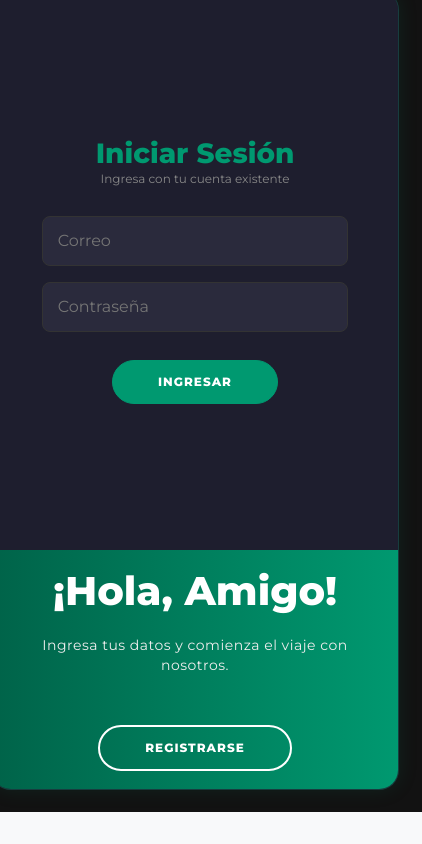
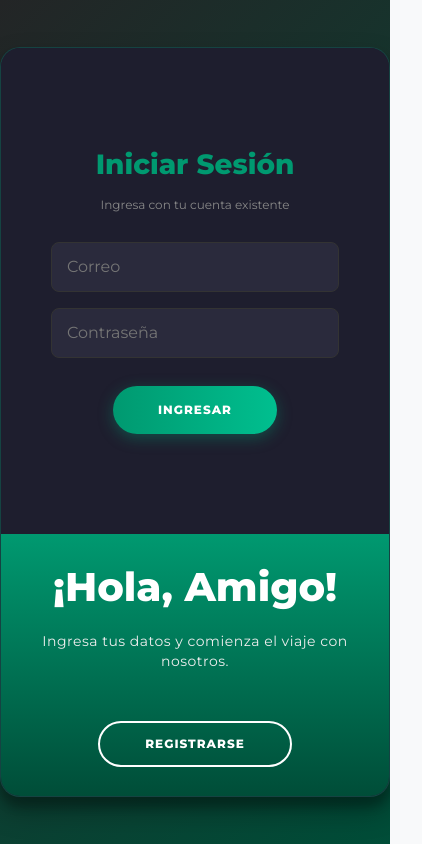
Before and after one commit to nikoalters/frontend-perfumes, a React (Vite) app: page /login in a window 390 px wide. Shown: the whole page, 422 px wide, since content can reach past the window. Built offline with nearby package versions, Linux system fonts and the light colour scheme.

Commit message:
mejorando logginpag4

```diff
--- a/src/pages/AuthPage.css
+++ b/src/pages/AuthPage.css
@@ -1,46 +1,55 @@
 @import url('https://fonts.googleapis.com/css?family=Montserrat:400,800');
 
 /* =========================================
-   CONFIGURACIÓN BASE
+   1. EL FONDO DEGRADADO (Adiós al negro plano)
    ========================================= */
 .auth-body {
-    background: #121212;
-    /* Fondo oscuro general */
+    /* Aquí está el cambio: Un degradado profundo y elegante */
+    background: linear-gradient(135deg, #232526 0%, #004d38 100%);
+    /* Se siente premium, no es "negro aburrido" */
+
     display: flex;
     justify-content: center;
     align-items: center;
     flex-direction: column;
     font-family: 'Montserrat', sans-serif;
     height: 100vh;
-    margin: -2rem;
-    /* Compensar el padding de App.css si es necesario */
+    margin: 0;
+    overflow: hidden;
 }
 
+/* =========================================
+   2. LA TARJETA PRINCIPAL (Estilo Neón Sutil)
+   ========================================= */
 .auth-container {
     background-color: #1e1e2e;
-    /* Color de la tarjeta oscura */
+    /* Tarjeta oscura para contraste */
     border-radius: 20px;
-    box-shadow: 0 14px 28px rgba(0, 0, 0, 0.25),
+
+    /* Sombra potente para que "flote" sobre el degradado */
+    box-shadow: 0 14px 28px rgba(0, 0, 0, 0.3),
         0 10px 10px rgba(0, 0, 0, 0.22);
+
     position: relative;
     overflow: hidden;
     width: 900px;
     max-width: 100%;
     min-height: 550px;
-    /* Sombra de neón sutil */
-    border: 1px solid #00997040;
-    box-shadow: 0 0 20px #00997020;
+
+    /* Borde neón sutil */
+    border: 1px solid rgba(0, 153, 112, 0.3);
 }
 
+/* Títulos y textos */
 .auth-title {
     font-weight: bold;
-    margin: 0;
+    margin: 0 0 15px 0;
     color: var(--color-principal);
-    /* Título verde */
+    /* Tu verde corporativo */
 }
 
 .auth-title-overlay {
-    font-weight: bold;
+    font-weight: 800;
     margin: 0;
     color: white;
     font-size: 2.5rem;
@@ -48,7 +57,7 @@
 
 .auth-p {
     font-size: 14px;
-    font-weight: 100;
+    font-weight: 300;
     line-height: 20px;
     letter-spacing: 0.5px;
     margin: 20px 0 30px;
@@ -61,9 +70,9 @@
     margin-bottom: 20px;
 }
 
+/* Formularios */
 .auth-form {
     background-color: #1e1e2e;
-    /* Fondo oscuro del formulario */
     display: flex;
     align-items: center;
     justify-content: center;
@@ -73,7 +82,7 @@
     text-align: center;
 }
 
-/* Inputs estilo moderno oscuro */
+/* Inputs Modernos */
 .auth-form input {
     background-color: #2a2a3c;
     border: 1px solid #333;
@@ -88,29 +97,32 @@
 
 .auth-form input:focus {
     border-color: var(--color-principal);
+    /* Se ilumina verde */
+    box-shadow: 0 0 8px rgba(0, 153, 112, 0.2);
 }
 
-/* Botón principal */
+/* BOTONES */
 .auth-btn {
     border-radius: 50px;
-    border: 1px solid var(--color-principal);
-    background-color: var(--color-principal);
+    border: none;
+    /* Degradado en el botón */
+    background: linear-gradient(to right, #009970, #00bf8f);
     color: #FFFFFF;
     font-size: 12px;
     font-weight: bold;
-    padding: 12px 45px;
+    padding: 15px 45px;
     letter-spacing: 1px;
     text-transform: uppercase;
     transition: transform 80ms ease-in;
     margin-top: 20px;
     cursor: pointer;
+    box-shadow: 0 4px 15px rgba(0, 153, 112, 0.4);
 }
 
 .auth-btn:active {
     transform: scale(0.95);
 }
 
-/* Botón transparente del overlay */
 .ghost-btn {
     border-radius: 50px;
     border: 2px solid #FFFFFF;
@@ -121,19 +133,18 @@
     padding: 12px 45px;
     letter-spacing: 1px;
     text-transform: uppercase;
-    transition: transform 80ms ease-in;
+    transition: transform 80ms ease-in, background 0.3s;
     cursor: pointer;
     margin-top: 20px;
 }
 
 .ghost-btn:hover {
-    background-color: rgba(255, 255, 255, 0.1);
+    background-color: rgba(255, 255, 255, 0.15);
 }
 
 /* =========================================
-   ANIMACIÓN ESCRITORIO (Horizontal)
+   3. ANIMACIÓN DESLIZANTE (PC)
    ========================================= */
-
 .form-container {
     position: absolute;
     top: 0;
@@ -141,14 +152,12 @@
     transition: all 0.6s ease-in-out;
 }
 
-/* Login está a la izquierda por defecto */
 .sign-in-container {
     left: 0;
     width: 50%;
     z-index: 2;
 }
 
-/* Registro está a la derecha, oculto inicialmente */
 .sign-up-container {
     left: 0;
     width: 50%;
@@ -156,7 +165,6 @@
     z-index: 1;
 }
 
-/* ACTIVACIÓN PANEL DERECHO (Modo Registro) */
 .auth-container.right-panel-active .sign-in-container {
     transform: translateX(100%);
     opacity: 0;
@@ -184,7 +192,7 @@
     }
 }
 
-/* OVERLAY DESLIZANTE (Verde) */
+/* EL PANEL VERDE QUE SE MUEVE */
 .overlay-container {
     position: absolute;
     top: 0;
@@ -202,7 +210,8 @@
 
 .overlay {
     background: var(--color-principal);
-    background: linear-gradient(to right, #006349, var(--color-principal));
+    /* Degradado del panel verde */
+    background: linear-gradient(to right, #005841, var(--color-principal), #00bf8f);
     background-repeat: no-repeat;
     background-size: cover;
     background-position: 0 0;
@@ -251,129 +260,103 @@
     transform: translateX(20%);
 }
 
+
 /* =========================================
-   RESPONSIVE MÓVIL (Animación Vertical)
+   4. CORRECCIÓN MÓVIL (Nuclear y Segura)
    ========================================= */
-
 @media (max-width: 768px) {
-    .auth-container {
-        width: 90%;
-        min-height: 800px;
-        /* Más alto para que quepa todo vertical */
-        flex-direction: column;
-        overflow: hidden;
+    .auth-body {
+        height: auto;
+        min-height: 100vh;
+        padding: 20px 0;
+        overflow-y: auto;
     }
 
-    /* REAJUSTE DE CONTENEDORES DE FORMULARIO */
-    .form-container {
+    .auth-container {
         width: 100%;
-        height: 70%;
-        /* Ocupan el 70% superior */
-        top: 0;
-        left: 0;
-        transition: all 0.6s ease-in-out;
+        max-width: 400px;
+        min-height: 750px;
+        display: block;
+        /* Bloque simple */
+        position: relative;
     }
 
-    .sign-in-container {
-        width: 100%;
-        left: 0;
-        z-index: 2;
+    /* Formulario arriba */
+    .form-container {
+        width: 100% !important;
+        height: 65% !important;
+        position: absolute;
+        top: 0 !important;
+        left: 0 !important;
+        transform: none !important;
+        /* Sin movimiento lateral */
+        transition: opacity 0.3s ease-in-out !important;
     }
 
-    .sign-up-container {
-        width: 100%;
-        left: 0;
+    /* Panel verde abajo */
+    .overlay-container {
+        width: 100% !important;
+        height: 35% !important;
+        position: absolute;
+        bottom: 0 !important;
+        top: auto !important;
+        left: 0 !important;
+        transform: none !important;
+    }
+
+    .overlay {
+        width: 100% !important;
+        height: 100% !important;
+        left: 0 !important;
+        transform: none !important;
+        background: linear-gradient(to bottom, var(--color-principal), #004d38);
+    }
+
+    .overlay-panel {
+        width: 100% !important;
+        height: 100% !important;
+        padding: 10px !important;
+        transform: none !important;
+    }
+
+    /* Aparición/Desaparición simple */
+    .sign-in-container {
+        opacity: 1;
+        z-index: 5;
+    }
+
+    .auth-container.right-panel-active .sign-in-container {
         opacity: 0;
         z-index: 1;
     }
 
-    /* ESTADO ACTIVO (REGISTRO): Mover formularios hacia abajo */
-    /* Cálculo: El form ocupa 70%. El overlay ocupa 30%.
-       Para mover el form al hueco de abajo (el 30%), debe bajar un 30% del contenedor padre.
-       30% del padre equivale a ~42.8% de la altura del propio elemento (30/70).
-    */
-    .auth-container.right-panel-active .sign-in-container {
-        transform: translateY(42.8%);
+    .sign-up-container {
         opacity: 0;
+        z-index: 1;
     }
 
     .auth-container.right-panel-active .sign-up-container {
-        transform: translateY(42.8%);
         opacity: 1;
         z-index: 5;
-        animation: show 0.6s;
+        animation: none !important;
     }
 
-    /* REAJUSTE DEL OVERLAY CONTAINER (La parte verde) */
-    .overlay-container {
-        width: 100%;
-        height: 30%;
-        /* Ocupa el 30% inferior */
-        top: 70%;
-        /* Posición inicial abajo */
-        left: 0;
-        right: auto;
-        transform: translate(0);
-        transition: transform 0.6s ease-in-out;
-        z-index: 100;
-    }
-
-    /* ESTADO ACTIVO: El Overlay sube al topo */
-    /* Cálculo: Debe subir un 70% del padre.
-       Como mide 30%, 70 es 2.33 veces 30.
-       Por tanto, translateY(-233%).
-    */
-    .auth-container.right-panel-active .overlay-container {
-        transform: translateY(-233%);
-    }
-
-    /* REAJUSTE DEGRADADO INTERNO */
-    .overlay {
-        width: 100%;
-        height: 200%;
-        /* Doble de alto para deslizar vertical */
-        left: 0;
-        top: -100%;
-        /* Posicionamiento inicial */
-        transform: translateY(0);
-        transition: transform 0.6s ease-in-out;
-    }
-
-    .auth-container.right-panel-active .overlay {
-        transform: translateY(50%);
-        /* Desliza el fondo internamente */
-    }
-
-    /* REAJUSTE PANELES DE TEXTO */
-    .overlay-panel {
-        width: 100%;
-        height: 50%;
-        /* Cada panel es la mitad del overlay */
-        padding: 0 20px;
-        transform: translateY(0);
-        top: auto;
-        left: 0;
-    }
-
-    /* Panel izquierdo (Login) -> Ahora está ARRIBA en el overlay */
     .overlay-left {
-        top: 0;
-        transform: translateY(-20%);
+        display: none;
     }
 
     .auth-container.right-panel-active .overlay-left {
-        transform: translateY(0);
+        display: flex !important;
+        opacity: 1;
+        pointer-events: all;
     }
 
-    /* Panel derecho (Registro) -> Ahora está ABAJO en el overlay */
     .overlay-right {
-        bottom: 0;
-        right: 0;
-        top: auto;
-        transform: translateY(0);
+        display: flex !important;
+        opacity: 1;
     }
 
     .auth-container.right-panel-active .overlay-right {
-        transform: translateY(20%);
+        display: none;
     }
 }
```
